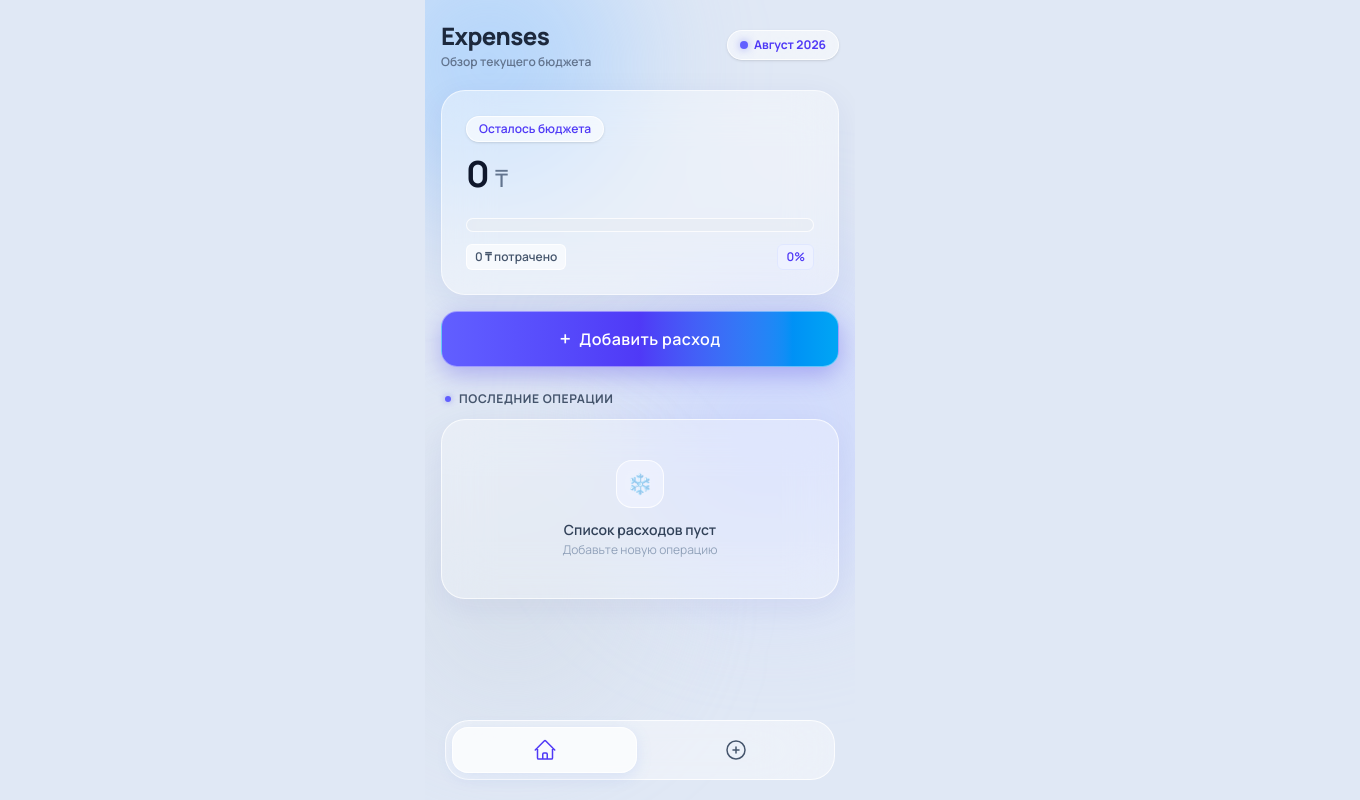
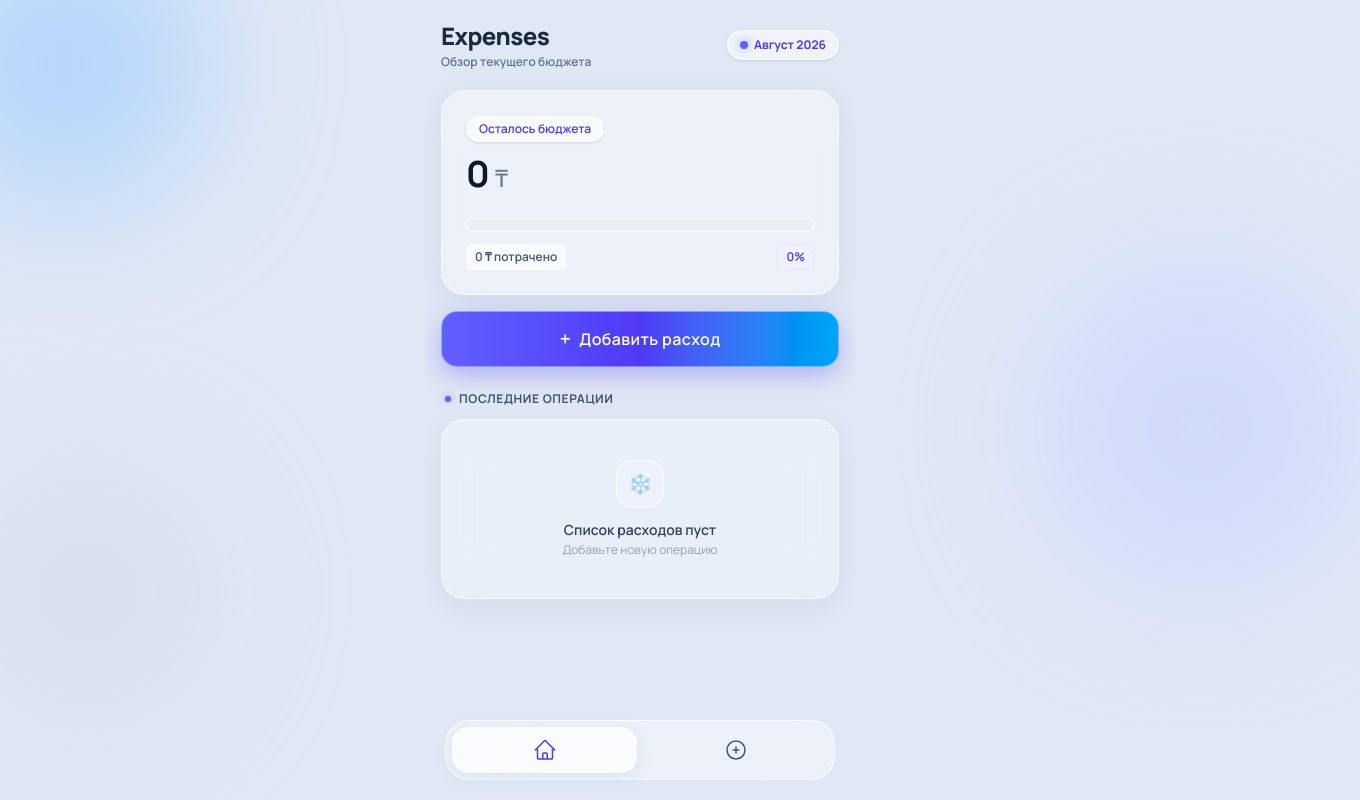
Before and after one commit to azikulovv/expense, a Nuxt app: page / in a window 1280 px wide. Shown: the whole page, 1360 px wide, since content can reach past the window. Built offline with nearby package versions, Linux system fonts and the light colour scheme.

Commit message:
fix: удалить лишний класс "relative" из контейнера в компоненте default.vue

```diff
--- a/app/layouts/default.vue
+++ b/app/layouts/default.vue
@@ -5,7 +5,7 @@ import { BottomNavigation } from "~/widget/bottom-navigation";
 
 <template>
   <div
-    class="relative mx-auto flex h-screen min-h-dvh w-full max-w-107.5 flex-col overflow-hidden text-slate-800 selection:bg-indigo-500 selection:text-white"
+    class="mx-auto flex h-screen min-h-dvh w-full max-w-107.5 flex-col overflow-hidden text-slate-800 selection:bg-indigo-500 selection:text-white"
   >
     <!-- Фоновые ледяные орбы для создания эффекта преломления стекла -->
     <div
```
